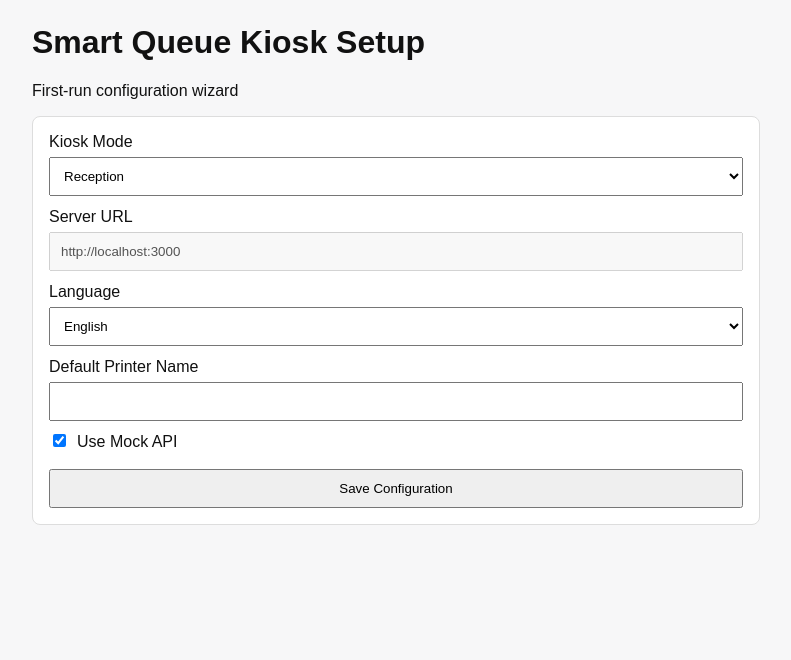
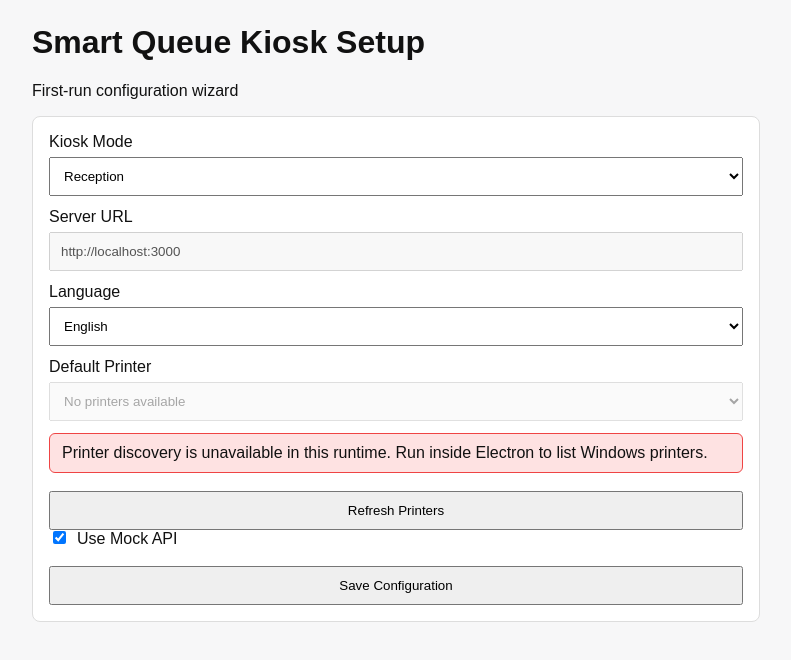
Before and after one commit to mostafalamey/smart-queue-kiosk-app, a React (Vite) app: page / in a window 1280 px wide. Shown: the top 660 px of the page, without its empty margins (244-1035 px from the left). Built offline with nearby package versions, Linux system fonts and the light colour scheme.

Commit message:
Add printer discovery and enforce branch workflow rule

```diff
--- a/src/preload.js
+++ b/src/preload.js
@@ -1,4 +1,4 @@
-const { contextBridge } = require("electron");
+const { contextBridge, ipcRenderer } = require("electron");
 
 contextBridge.exposeInMainWorld("kioskRuntime", {
   config: {
@@ -7,4 +7,7 @@ contextBridge.exposeInMainWorld("kioskRuntime", {
     defaultMode: process.env.KIOSK_MODE === "DEPARTMENT_LOCKED" ? "department-locked" : "reception",
     lockedDepartmentId: process.env.KIOSK_LOCKED_DEPARTMENT_ID || "dept-general",
   },
+  listPrinters: async () => {
+    return ipcRenderer.invoke("kiosk:listPrinters");
+  },
 });
--- a/src/renderer/App.jsx
+++ b/src/renderer/App.jsx
@@ -128,13 +128,17 @@ export const App = () => {
   const [dataReloadKey, setDataReloadKey] = useState(0);
   const [isBackendHealthy, setIsBackendHealthy] = useState(true);
   const [departments, setDepartments] = useState([]);
+  const [wizardDepartments, setWizardDepartments] = useState([]);
+  const [wizardPrinters, setWizardPrinters] = useState([]);
   const [services, setServices] = useState([]);
   const [selectedDepartmentId, setSelectedDepartmentId] = useState("");
   const [selectedServiceId, setSelectedServiceId] = useState("");
   const [phoneNumber, setPhoneNumber] = useState("");
   const [printablePayload, setPrintablePayload] = useState(null);
   const [configPersistenceMessage, setConfigPersistenceMessage] = useState(null);
+  const [printerMessage, setPrinterMessage] = useState(null);
   const [isTestingConnection, setIsTestingConnection] = useState(false);
+  const [isLoadingPrinters, setIsLoadingPrinters] = useState(false);
   const [submitting, setSubmitting] = useState(false);
 
   const mode = kioskConfig?.mode ?? "reception";
@@ -196,6 +200,121 @@ export const App = () => {
 
     void load();
   }, [kioskConfig, isDepartmentLocked, isConfigMode, dataReloadKey]);
+
+  useEffect(() => {
+    if (!kioskConfig || !isConfigMode) {
+      return;
+    }
+
+    let isDisposed = false;
+
+    const loadWizardDepartments = async () => {
+      try {
+        const departmentRows = await kioskDataProvider.listDepartments();
+        if (isDisposed) {
+          return;
+        }
+
+        setWizardDepartments(departmentRows);
+
+        if (kioskConfig.mode === "department-locked") {
+          const hasExistingSelection = departmentRows.some(
+            (department) => department.id === kioskConfig.lockedDepartmentId
+          );
+
+          if (!hasExistingSelection) {
+            setKioskConfig((current) => {
+              if (!current) {
+                return current;
+              }
+
+              return {
+                ...current,
+                lockedDepartmentId: departmentRows[0]?.id ?? "",
+              };
+            });
+          }
+        }
+      } catch (error) {
+        console.error("Failed to load wizard departments", error);
+        if (!isDisposed) {
+          setWizardDepartments([]);
+        }
+      }
+    };
+
+    void loadWizardDepartments();
+
+    return () => {
+      isDisposed = true;
+    };
+  }, [
+    kioskConfig,
+    isConfigMode,
+    kioskConfig?.mode,
+    kioskConfig?.useMockApi,
+    kioskConfig?.apiBaseUrl,
+    kioskDataProvider,
+  ]);
+
+  const loadWizardPrinters = async () => {
+    if (typeof window.kioskRuntime?.listPrinters !== "function") {
+      setWizardPrinters([]);
+      setPrinterMessage(
+        "Printer discovery is unavailable in this runtime. Run inside Electron to list Windows printers."
+      );
+      return;
+    }
+
+    setIsLoadingPrinters(true);
+
+    try {
+      const printers = await window.kioskRuntime.listPrinters();
+      setWizardPrinters(printers);
+
+      if (printers.length === 0) {
+        setPrinterMessage("No printers detected from Windows Print Services.");
+      } else {
+        setPrinterMessage(null);
+      }
+
+      setKioskConfig((current) => {
+        if (!current || printers.length === 0) {
+          return current;
+        }
+
+        const hasCurrentSelection = printers.some(
+          (printer) => printer.name === current.printerName
+        );
+
+        if (hasCurrentSelection) {
+          return current;
+        }
+
+        const defaultPrinter =
+          printers.find((printer) => printer.isDefault) ?? printers[0];
+
+        return {
+          ...current,
+          printerName: defaultPrinter?.name ?? "",
+        };
+      });
+    } catch (error) {
+      console.error("Failed to load wizard printers", error);
+      setWizardPrinters([]);
+      setPrinterMessage("Failed to load system printers. Please retry.");
+    } finally {
+      setIsLoadingPrinters(false);
+    }
+  };
+
+  useEffect(() => {
+    if (!isConfigMode) {
+      return;
+    }
+
+    void loadWizardPrinters();
+  }, [isConfigMode]);
 
   useEffect(() => {
     if (isConfigMode) {
@@ -330,6 +449,16 @@ export const App = () => {
       return;
     }
 
+    if (
+      kioskConfig.mode === "department-locked" &&
+      wizardDepartments.length === 0
+    ) {
+      setConfigPersistenceMessage(
+        "No departments are available for Department-Locked mode. Please verify department data source and try again."
+      );
+      return;
+    }
+
     setIsTestingConnection(true);
     const isConnectionValid = await testServerConnection(kioskConfig);
     setIsTestingConnection(false);
@@ -428,9 +557,9 @@ export const App = () => {
             {kioskConfig.mode === "department-locked" && (
               <label>
                 Locked Department ID
-                <input
-                  type="text"
+                <select
                   required
+                  disabled={wizardDepartments.length === 0}
                   value={kioskConfig.lockedDepartmentId}
                   onChange={(event) =>
                     setKioskConfig((current) => ({
@@ -438,7 +567,16 @@ export const App = () => {
                       lockedDepartmentId: event.target.value,
                     }))
                   }
-                />
+                >
+                  {wizardDepartments.length === 0 && (
+                    <option value="">No departments available</option>
+                  )}
+                  {wizardDepartments.map((department) => (
+                    <option key={department.id} value={department.id}>
+                      {department.name}
+                    </option>
+                  ))}
+                </select>
               </label>
             )}
 
@@ -459,18 +597,32 @@ export const App = () => {
             </label>
 
             <label>
-              Default Printer Name
-              <input
-                type="text"
+              Default Printer
+              <select
                 value={kioskConfig.printerName}
+                disabled={isLoadingPrinters || wizardPrinters.length === 0}
                 onChange={(event) =>
                   setKioskConfig((current) => ({
                     ...current,
                     printerName: event.target.value,
                   }))
                 }
-              />
+              >
+                {wizardPrinters.length === 0 && <option value="">No printers available</option>}
+                {wizardPrinters.map((printer) => (
+                  <option key={printer.name} value={printer.name}>
+                    {printer.displayName}
+                    {printer.isDefault ? " (Default)" : ""}
+                  </option>
+                ))}
+              </select>
             </label>
+
+            {printerMessage && <section className="banner banner--error">{printerMessage}</section>}
+
+            <button type="button" onClick={loadWizardPrinters} disabled={isLoadingPrinters}>
+              {isLoadingPrinters ? "Refreshing Printers..." : "Refresh Printers"}
+            </button>
 
             <label className="checkbox-row">
               <input
```
Also changed, not shown: src/main.js (+29 -1 lines), 1 other file (tests, documents, lock files or other folders).
